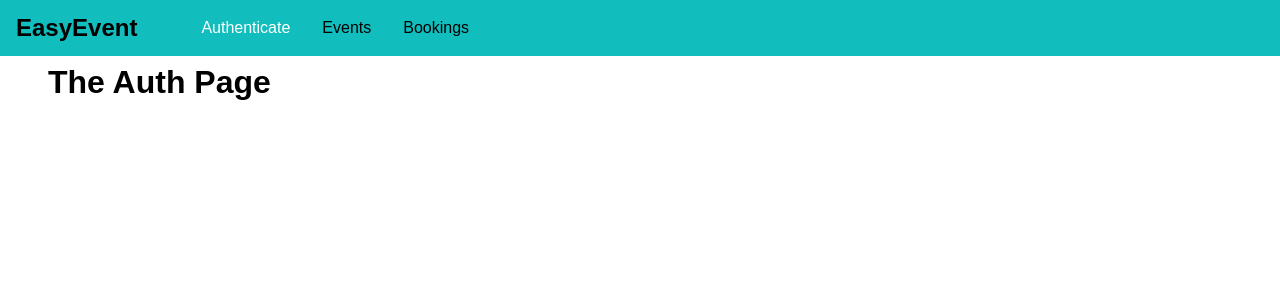
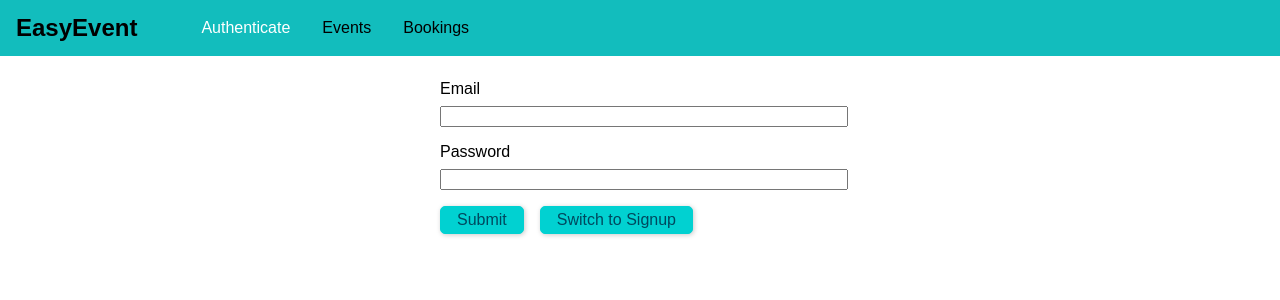
Before and after one commit to Mahdhir/React-Client-Node-GraphQL-Demo, a React (Create React App) app: page /auth in a window 1280 px wide. Shown: the top 300 px of the page. Built offline with nearby package versions, Linux system fonts and the light colour scheme.

Commit message:
Added authentication methods

```diff
--- a/package.json
+++ b/package.json
@@ -6,6 +6,7 @@
     "@testing-library/jest-dom": "^5.11.4",
     "@testing-library/react": "^11.1.0",
     "@testing-library/user-event": "^12.1.10",
+    "axios": "^0.21.1",
     "react": "^17.0.2",
     "react-dom": "^17.0.2",
     "react-router-dom": "^5.2.0",
--- /dev/null
+++ b/src/pages/Auth.css
@@ -0,0 +1,36 @@
+.auth-form{
+    width: 25rem;
+    max-width: 80%;
+    margin: 5rem auto;
+}
+
+.form-control label, .form-control input{
+    width: 100%;
+    display: block;
+}
+
+.form-control{
+    margin-bottom: 1rem;
+}
+
+.form-control label{
+    margin-bottom: 0.5rem;
+}
+
+.form-actions button{
+    background-color: #01d1d1;
+    border: 1px solid #01d1d1;
+    font:inherit;
+    border-radius: 5px;
+    padding:0.25rem 1rem;
+    margin-right: 1rem;
+    box-shadow: 1px 1px 5px #00000036;
+    color:rgb(0, 72, 94);
+    cursor: pointer;
+}
+
+.form-actions button:active,
+.form-actions button:hover{
+    background: #049c9c;
+    border-color: #049c9c;
+}
--- a/src/pages/Auth.js
+++ b/src/pages/Auth.js
@@ -1,8 +1,79 @@
-import React from 'react';
+import React, { useRef, useState } from 'react';
+import './Auth.css';
+import axios from 'axios';
+const AuthPage = () => {
+    const emailEl = useRef(null);
+    const passwordEl = useRef(null);
+    const [isLogin, setIsLogin] = useState(true);
 
-function AuthPage() {
+    const switchModeHandler = () => {
+        setIsLogin(!isLogin);
+    }
+
+    const submitHandler = async (event) => {
+        event.preventDefault();
+        const email = emailEl.current.value;
+        const password = passwordEl.current.value;
+        if (email.trim().length === 0 || password.trim().length === 0)
+            return;
+
+        console.log(email, password);
+
+        let payload = {
+            query: `
+            query {
+                login(email:"${email}",password:"${password}"){
+                    userId
+                    token
+                    tokenExpiration
+                }
+            }
+            `
+        }
+        if (!isLogin) {
+            payload = {
+                query: `
+                mutation {
+                    createUser(userInput:{email:"${email}",password:"${password}"}){
+                        _id,
+                        email
+                    }
+                }
+                `
+            }
+        }
+
+        try {
+
+            const response = await axios.post("http://localhost:8000/graphql", JSON.stringify(payload),{
+                headers:{
+                    'Content-Type': 'application/json'
+                }
+            });
+            if (response.status !== 200 && response.status !== 201) {
+                throw new Error("Failed");
+            }
+            console.log(response.data);
+        } catch (error) {
+            console.log(error.response?error.response:error);
+        }
+    }
+
     return (
-        <h1>The Auth Page</h1>
+        <form className="auth-form" onSubmit={submitHandler}>
+            <div className="form-control">
+                <label htmlFor="email">Email</label>
+                <input type="email" id="email" ref={emailEl}></input>
+            </div>
+            <div className="form-control">
+                <label htmlFor="password">Password</label>
+                <input type="password" id="password" ref={passwordEl}></input>
+            </div>
+            <div className="form-actions">
+                <button type="submit">Submit</button>
+                <button type="button" onClick={switchModeHandler}>Switch to {isLogin ? 'Signup' : 'Login'}</button>
+            </div>
+        </form>
     )
 }
 
```
Also changed, not shown: 2 other files (tests, documents, lock files or other folders).
